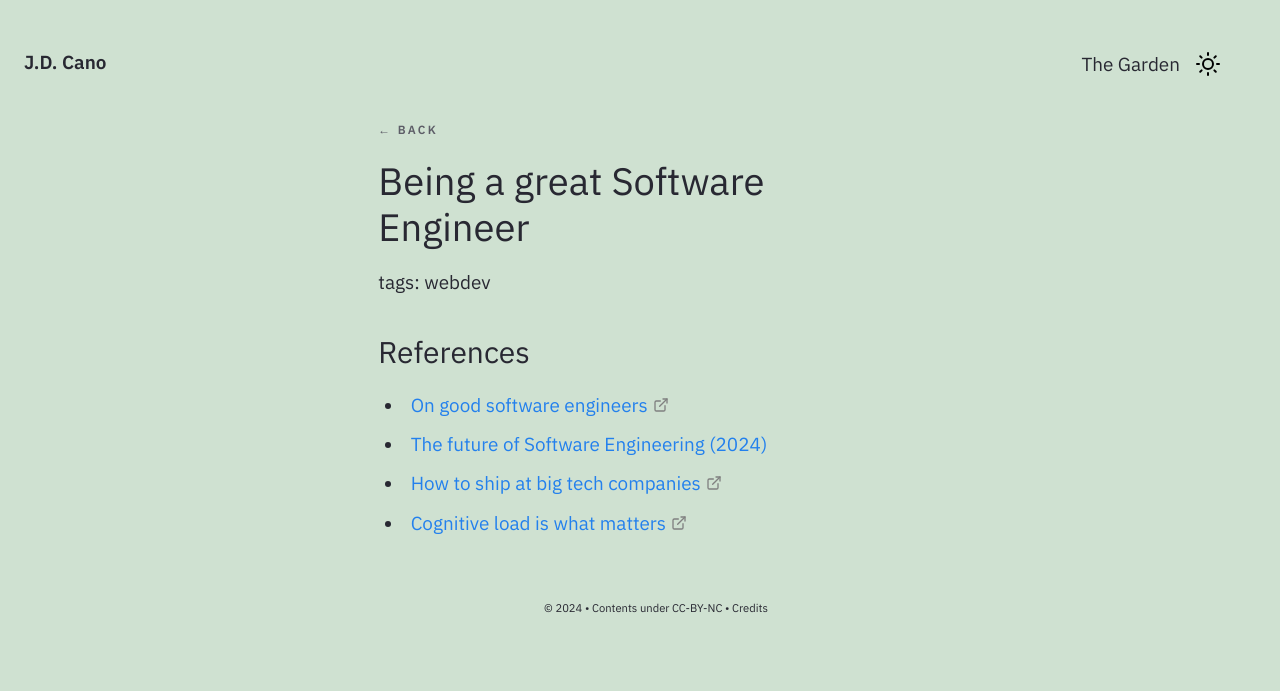
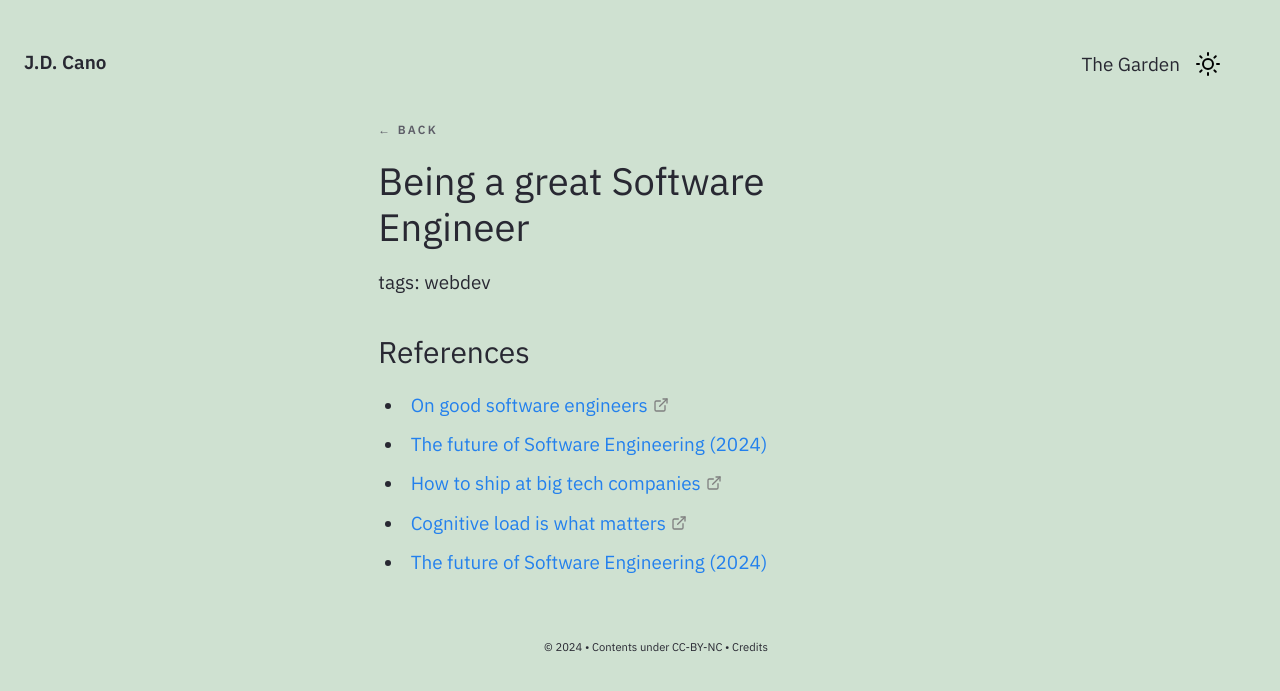
Before and after one commit to Gorzas/gorzas.github.io, a Jekyll site: the page built from _notes/Public/tech/Being a great Software Engineer.md, in a window 1280 px wide. Shown: the top 691 px of the page. Built offline with Jekyll 4.4.1, drawn with Linux system fonts in a browser that asks for light colours; part of the change alters nothing that is shown.

Commit message:
Update Being a great Software Engineer.md

```diff
--- a/_notes/Public/tech/Being a great Software Engineer.md
+++ b/_notes/Public/tech/Being a great Software Engineer.md
@@ -4,7 +4,7 @@ feed: show
 tags:
   - webdev
 date: 30-10-2024
-updated: 02-01-2025
+updated: 08-01-2025
 type: essay
 growth: seedlings
 ---
@@ -15,3 +15,4 @@ growth: seedlings
 - [[The future of Software Engineering (2024)]]
 - [How to ship at big tech companies](https://www.seangoedecke.com/how-to-ship/)
 - [Cognitive load is what matters](https://minds.md/zakirullin/cognitive)
+- [[The future of Software Engineering (2024)]]
```
